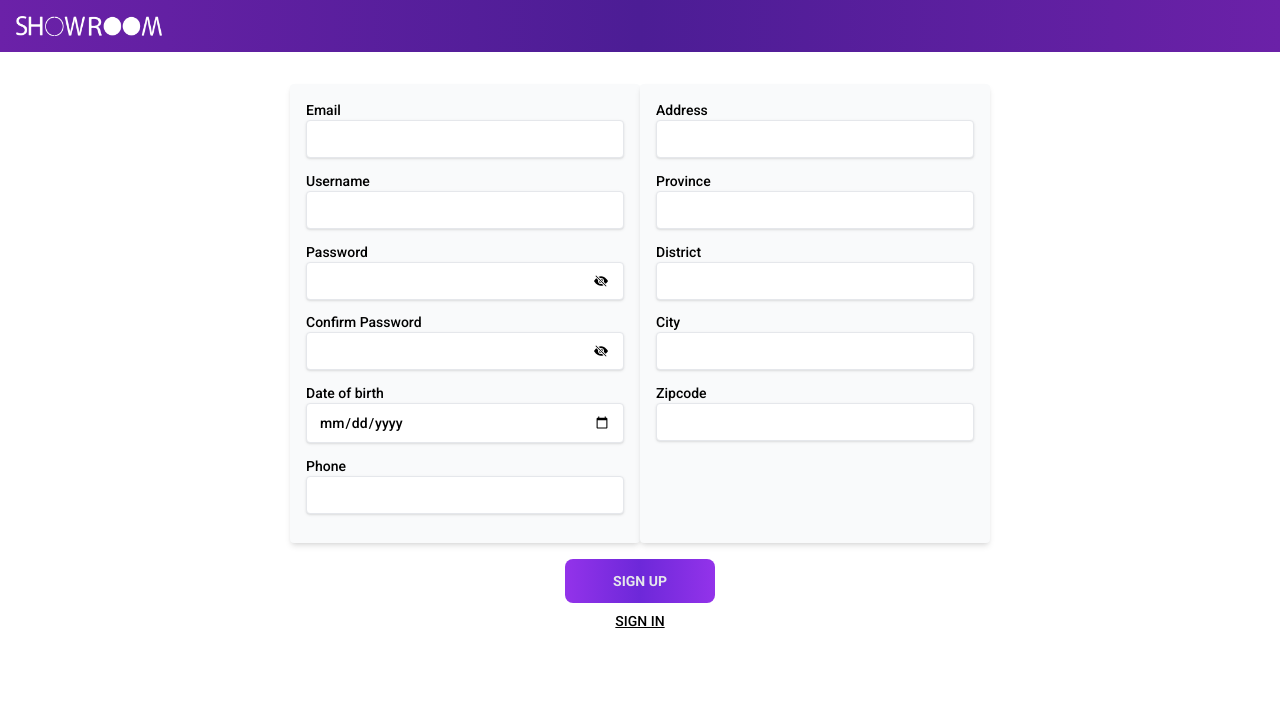
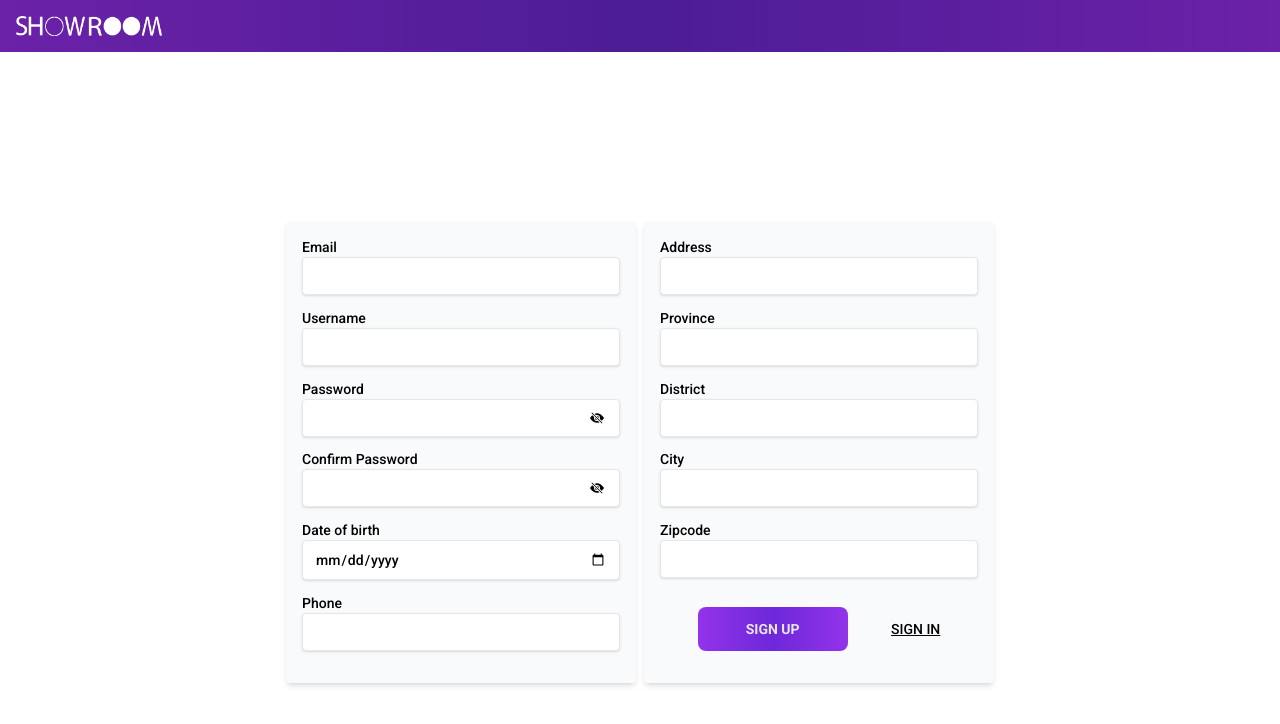
Before and after one commit to wichapad/showroom-ticket, a React (Create React App) app in the folder Front-end/: page /register in a window 1280 px wide. Shown: the top 724 px of the page. Built offline with nearby package versions, Linux system fonts and the light colour scheme; no server answers; the HTML template or start-up script is replaced by a standard one.

Commit message:
edit register

```diff
--- a/Front-end/src/Components/Auth/Login.jsx
+++ b/Front-end/src/Components/Auth/Login.jsx
@@ -63,7 +63,8 @@ const Login = () => {
           </a>
         </div>
       </nav>
-      <div className="flex items-center justify-center text-sm h-screen">
+      <div className="flex flex-col justify-center h-screen p-4 ">
+        <div className="flex items-center justify-center text-sm">
           <form
             onSubmit={submitUser}
             className="bg-gray-50 shadow-md rounded w-96 px-8 py-10"
@@ -115,6 +116,7 @@ const Login = () => {
             </div>
           </form>
         </div>
+      </div>
     </>
   );
 };
--- a/Front-end/src/Components/Auth/Register.jsx
+++ b/Front-end/src/Components/Auth/Register.jsx
@@ -104,7 +104,8 @@ const Register = () => {
           </a>
         </div>
       </nav>
-      <div className="flex text-sm justify-center m-8 ">
+      <div className="flex flex-col justify-center h-screen p-4 ">
+        <div className="flex text-sm justify-center ">
           <form onSubmit={submitData}>
             <div className="md:flex">
               <div className="bg-gray-50 shadow-md rounded w-[350px] p-4">
@@ -188,7 +189,7 @@ const Register = () => {
                   />
                 </div>
               </div>
-            <div className="bg-gray-50 shadow-md rounded w-[350px] p-4">
+              <div className="bg-gray-50 shadow-md rounded w-[350px] mt-2 md:mt-0 md:ml-2 p-4">
                 <div className="form-input">
                   <label className="mb-2">Address</label>
                   <input
@@ -239,23 +240,24 @@ const Register = () => {
                     onChange={inputValue("zipcode")}
                   />
                 </div>
-            </div>
-          </div>
-          <div className="flex flex-col justify-center items-center p-4">
+                <div className="flex justify-around items-center  p-4">
                   <div>
                     <input
                       type="submit"
                       value="Sign Up"
-                className="w-[150px] bg-gradient-to-r from-purple-600 via-violet-700 to-purple-600 active:scale-95 uppercase text-sm font-bold p-3 text-gray-200 rounded-lg cursor-pointer"
+                      className="w-[150px] bg-gradient-to-r from-purple-600 via-violet-700 to-purple-600 active:scale-95 uppercase text-sm font-bold px-2 py-3 text-gray-200 rounded-lg cursor-pointer"
                     />
                   </div>
-            <div className="text-center mt-2">
+                  <div className="text-center">
                     <a className="text-sm uppercase underline" href="/login">
                       Sign In
                     </a>
                   </div>
                 </div>
+              </div>
+            </div>
           </form>
+        </div>
       </div>
     </>
   );
--- a/Front-end/src/index.css
+++ b/Front-end/src/index.css
@@ -15,9 +15,11 @@
         margin: 0;
         padding: 0;
         box-sizing: border-box;
+
     }
 
     body {
+
         margin: auto;
     }
 
@@ -33,7 +35,6 @@
 
 @layer components {
     .form-input {
-
         margin-bottom: 0.8rem;
     }
 
```
Lines whose indentation alone changed are shown as unchanged.
